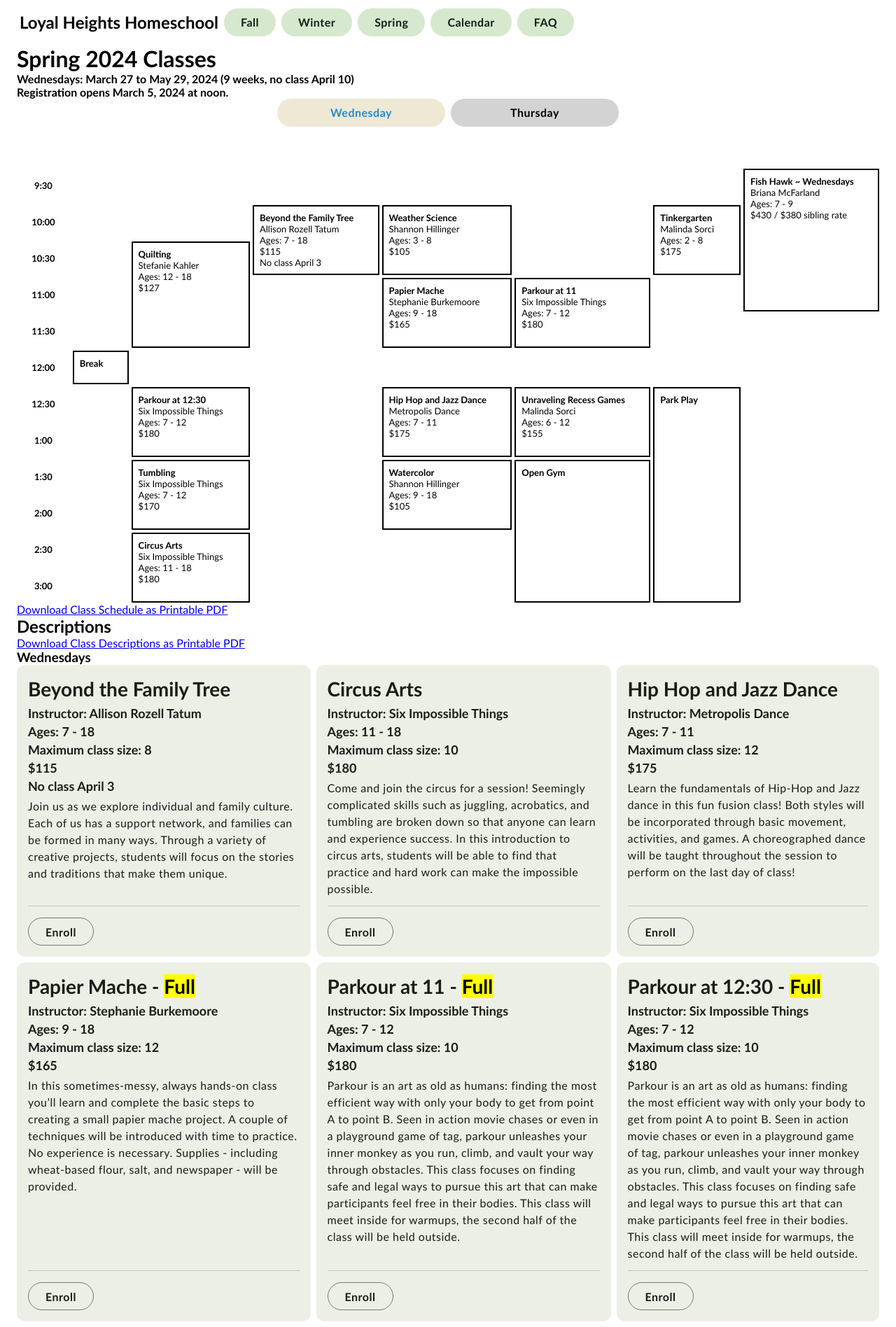
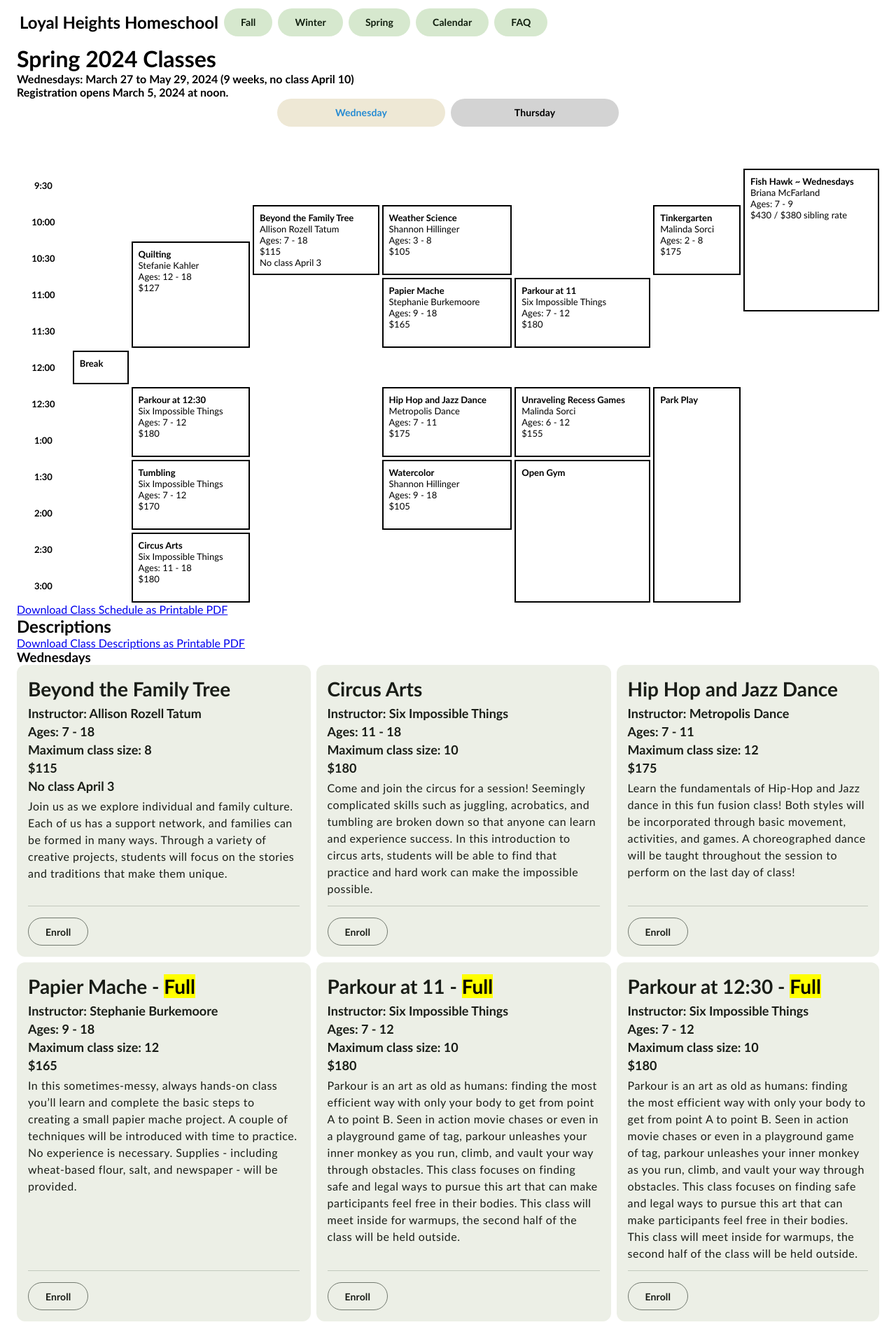
Before and after one commit to loyalheightshomeschool/loyalheightshomeschool.github.io, a Jekyll site: the page built from _quarters/2024-spring.html, in a window 1280 px wide. Shown: the top 1896 px of the page at 70% size. Built offline with Jekyll 4.4.1, drawn with Linux system fonts in a browser that asks for light colours.

Commit message:
Update main.scss

```diff
--- a/_sass/main.scss
+++ b/_sass/main.scss
@@ -104,11 +104,11 @@ body {
   & .button {
     text-decoration: none;
     height: 40px;
-    padding: 8px 24px;
+    padding: 10px 24px;
     border-radius: 20px;
     background-color: $secondary-container;
     color: $on-secondary-container;
-    @include label-large;
+    @include label-medium;
   }
 }
 
@@ -122,10 +122,10 @@ body {
     background-color: lightgray;
     text-align: center;
     cursor: pointer;
-    padding: 8px 12px;
+    padding: 10px 12px;
     height: 40px;
     border-radius: 20px;
-    @include label-large;
+    @include label-medium;
     &:hover {
       color: #2aa198;
       background-color: darkgray;
@@ -279,8 +279,8 @@ body {
 
 .button__outlined {
   height: 40px;
-  padding: 8px 24px;
-  @include label-large;
+  padding: 10px 24px;
+  @include label-medium;
   border-radius: 20px;
   border: 1px $outline solid;
   text-decoration: none;
@@ -293,9 +293,9 @@ body {
   background-color: $surface;
   color: $on-surface;
   & .question {
-    padding: 8px 16px;
+    padding: 10px 16px;
     height: 40px;
-    @include label-large;
+    @include label-medium;
   }
   & .answer {
     @include body-medium;
```
